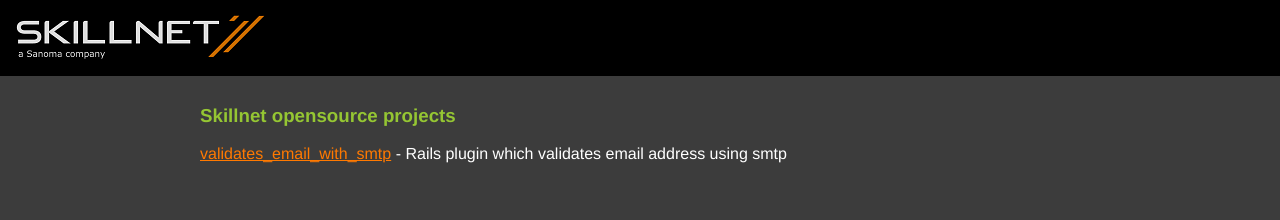
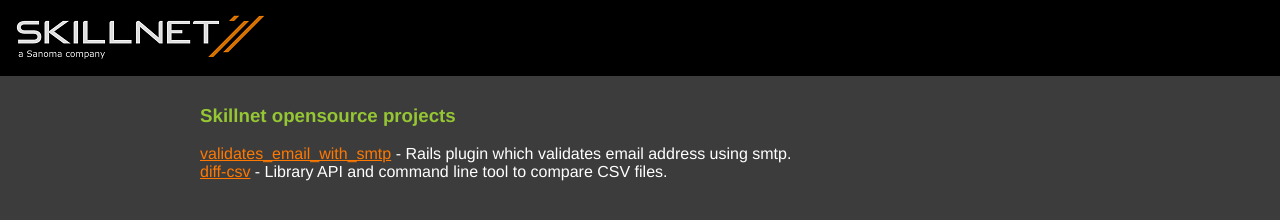
Before and after one commit to skillnet/skillnet.github.com, a plain HTML site: page index.html in a window 1280 px wide. Drawn offline with Linux system fonts and the light colour scheme.

Commit message:
diff-csv added

```diff
--- a/index.html
+++ b/index.html
@@ -87,10 +87,9 @@ a {
 <div id="page">
 <div id="content">
 <h3 class="green">Skillnet opensource projects</h3>
-<p>
-<a href="http://github.com/skillnet/validates_email_with_smtp/tree/master">validates_email_with_smtp</a> - Rails plugin which validates email address using smtp
-
-</p>
+<a href="http://github.com/skillnet/validates_email_with_smtp/tree/master">validates_email_with_smtp</a> - Rails plugin which validates email address using smtp.<br/>
+<a href="http://rubyforge.org/projects/diff-csv/">diff-csv</a> - Library API and command line tool to compare CSV files.
+</ul>
 </div>
 </div>
 </body>
```
